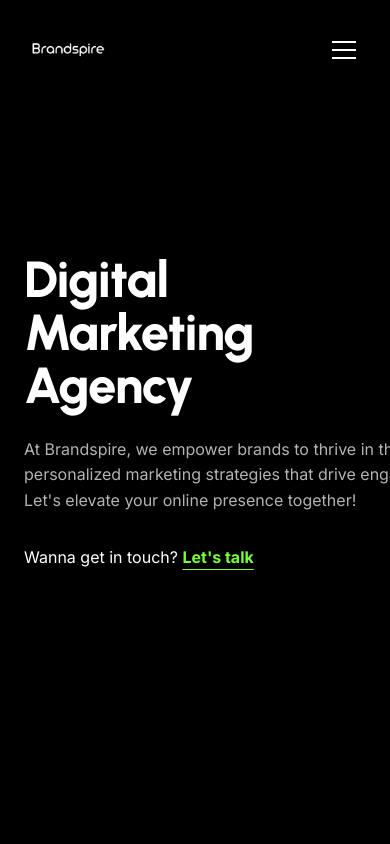
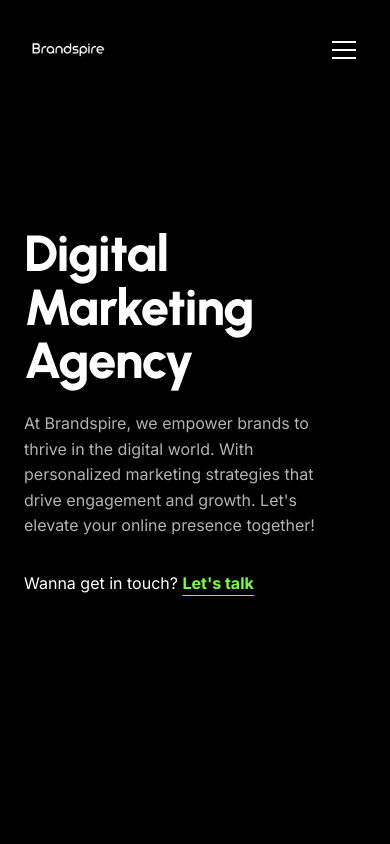
Before and after one commit to rusithrashmitha14-gif/brandspire.lk, a Next.js app: page / in a window 390 px wide. Shown: the top 844 px of the page. Built offline with nearby package versions, Linux system fonts and the light colour scheme; no server answers; the database is empty.

Commit message:
Fix fullWidthContainer box-sizing padding overflow on mobile

```diff
--- a/src/app/page.module.css
+++ b/src/app/page.module.css
@@ -18,6 +18,7 @@
   width: 100%;
   max-width: 100%;
   padding: 0 60px;
+  box-sizing: border-box;
 }
 
 @media (max-width: 1024px) {
@@ -657,11 +658,30 @@
         font-size: 36px;
     }
 
+    .heroMain {
+        max-width: 100%;
+        width: 100%;
+    }
+
+    .heroContent {
+        max-width: 100%;
+        width: 100%;
+    }
+
     .agencyTitle {
         font-size: clamp(48px, 13vw, 70px);
         word-wrap: break-word;
         hyphens: auto;
         line-height: 1.05;
+        max-width: 100%;
+    }
+
+    .agencyDesc {
+        font-size: 16px;
+        line-height: 1.6;
+        max-width: 100%;
+        padding-right: 16px;
+        box-sizing: border-box;
     }
 
     .bgLargeText {
```
